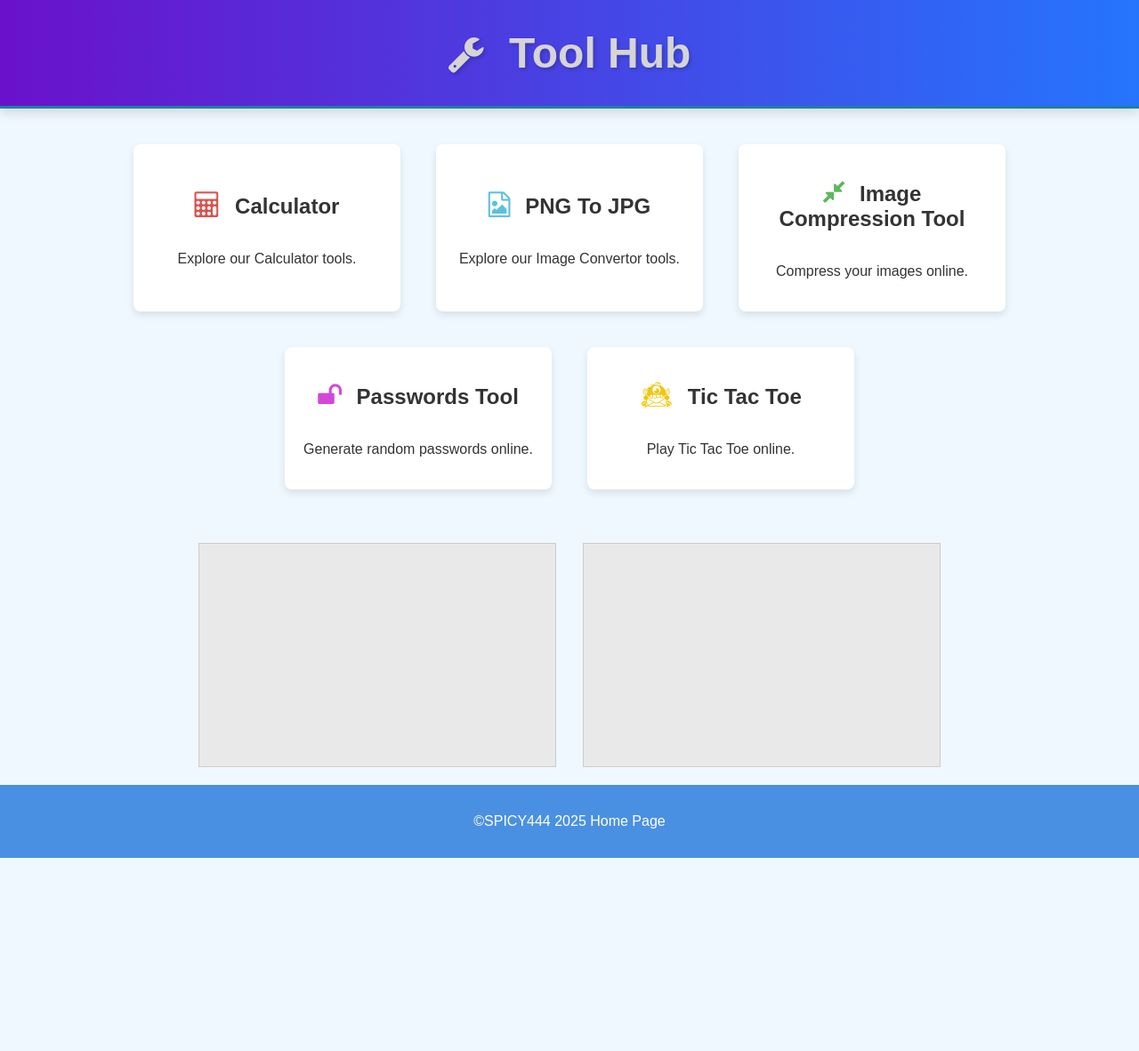
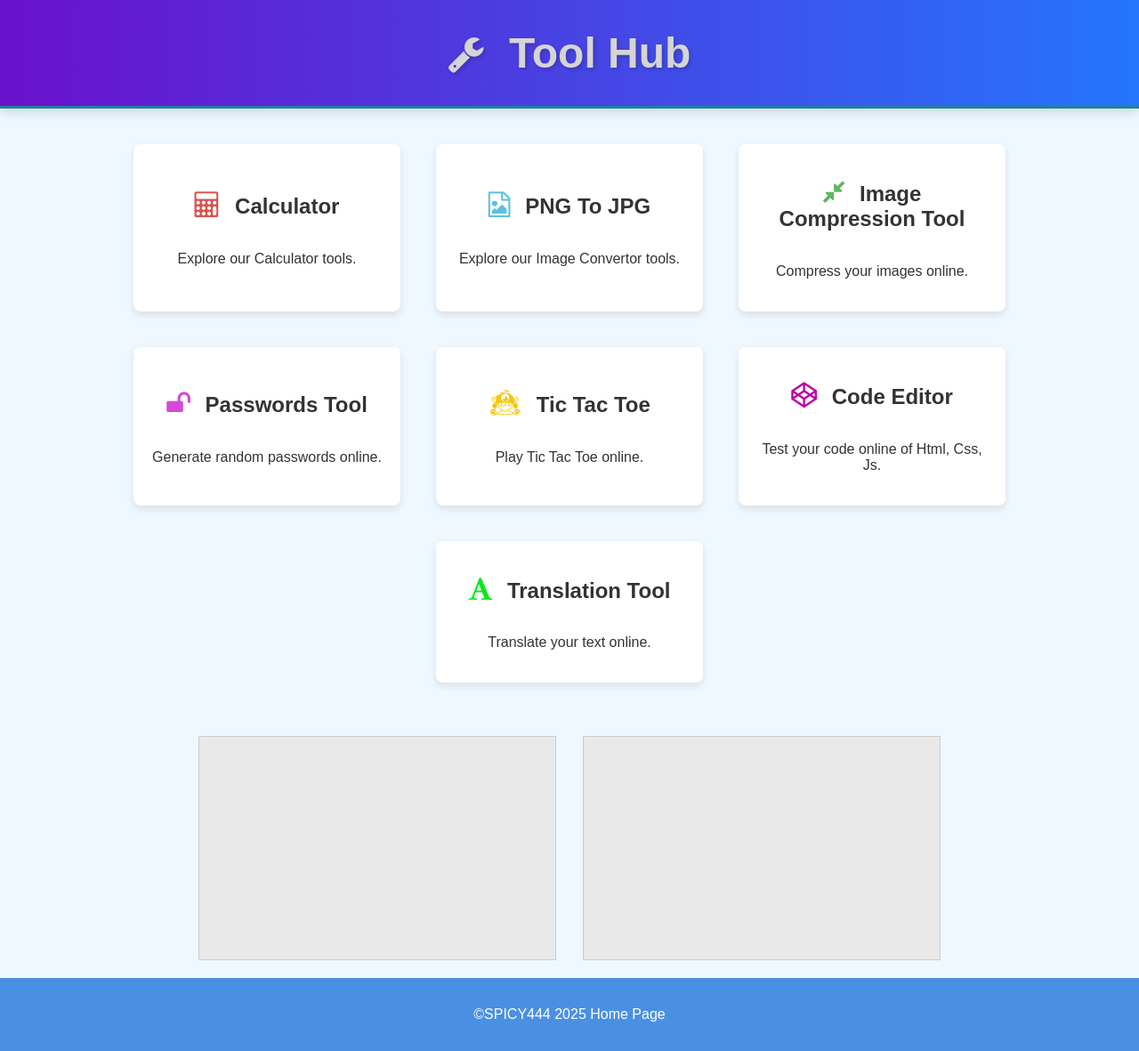
Before and after one commit to vikrams444/test, a Jekyll site: the page index.html, which Jekyll copies as it is, in a window 1280 px wide. Shown: the whole page at 89% size. Built offline with Jekyll 4.4.1, drawn with Linux system fonts in a browser that asks for light colours; before the commit the page ends 964 px from its top, so only the background shows below that.

Commit message:
Add files via upload

```diff
--- a/index.html
+++ b/index.html
@@ -3,8 +3,8 @@
 <head>
     <meta charset="UTF-8">
     <meta name="viewport" content="width=device-width, initial-scale=1.0">
-    <meta name="keywords" content="image compressor, png to jpg, online calculator, jpg compressor, png optimizer, webp converter, spicy444, tic tac toe, password generator, online tools, password generator">
-    <meta name="description" content="Explore our collection of online tools including image compression, calculator, password generator, and more. Easily convert and optimize your images, generate secure passwords, and perform calculations with our user-friendly interfaces.">
+    <meta name="keywords" content="image compressor, png to jpg, online calculator, jpg compressor, png optimizer, webp converter, spicy444, tic tac toe, password generator, online tools, code editor, translation tool.">
+    <meta name="description" content="Explore our collection of online tools including image compression, calculator, password generator, and more. Easily convert and optimize your images, generate secure passwords, and perform calculations with our user-friendly interfaces.Also code editor and online Translation tool.">
     <meta name="author" content="SPICY444">
     <link rel="icon" href="./favicon.ico" type="image/x-icon">
     <title>Home Page</title>
@@ -50,6 +50,18 @@
                 <p>Play Tic Tac Toe online.</p>
             </div>
         </a>
+        <a href="./Tools/code_editor.html" class="card-link">
+            <div class="card">
+                <h2><i class="fa fa-codepen" aria-hidden="true"></i> Code Editor</h2>
+                <p>Test your code online of Html, Css, Js.</p>
+            </div>
+        </a>
+        <a href="./Tools/translation.html" class="card-link">
+            <div class="card">
+                <h2><i class="fa fa-font" aria-hidden="true"></i> Translation Tool</h2>
+                <p>Translate your text online.</p>
+            </div>
+        </a>
     </main>
 
     <div class="ad-container">
--- a/style.css
+++ b/style.css
@@ -84,7 +84,16 @@ main {
     color: #f0c710;
 }
 .card-link:nth-child(6) h2 i {
-    color: #230bbc;
+    color: #bc0ba4;
+}
+.card-link:nth-child(7) h2 i {
+    color: #06e81d;
+}
+.card-link:nth-child(8) h2 i {
+    color: #e4cb50;
+}
+.card-link:nth-child(9) h2 i {
+    color: #09ede9;
 }
 
 
```
